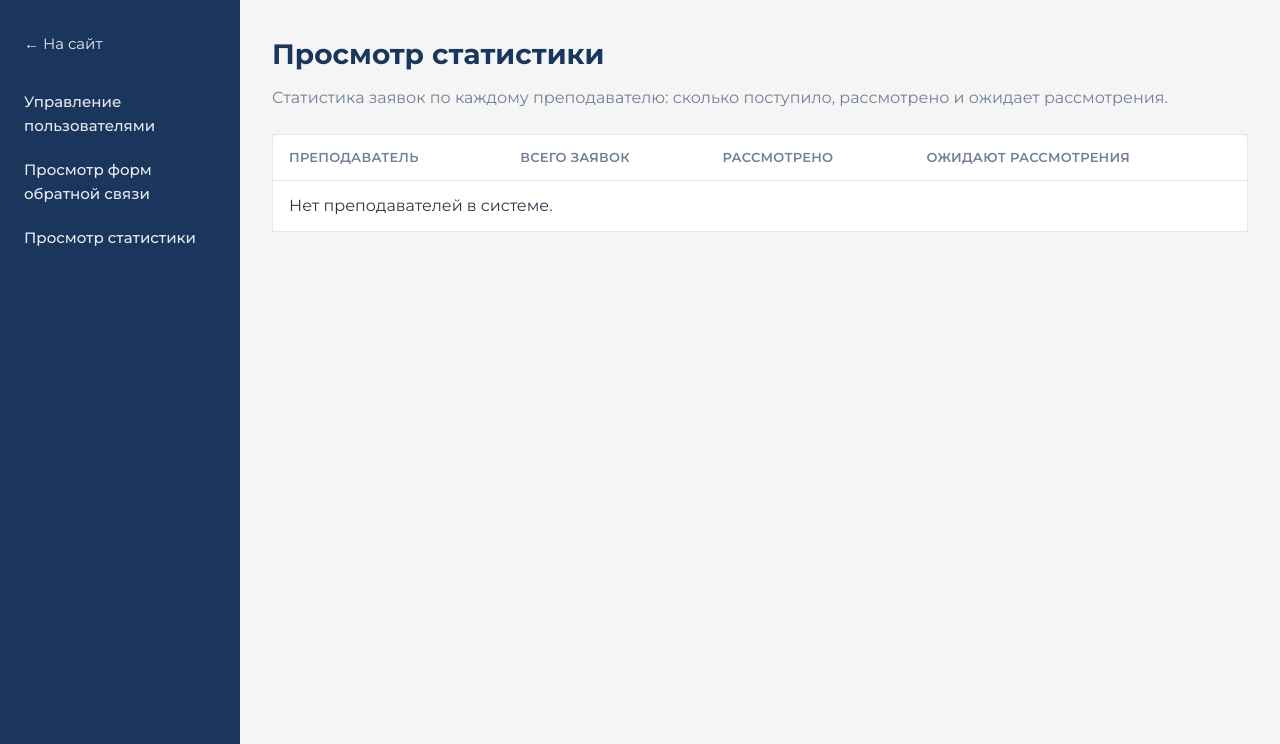
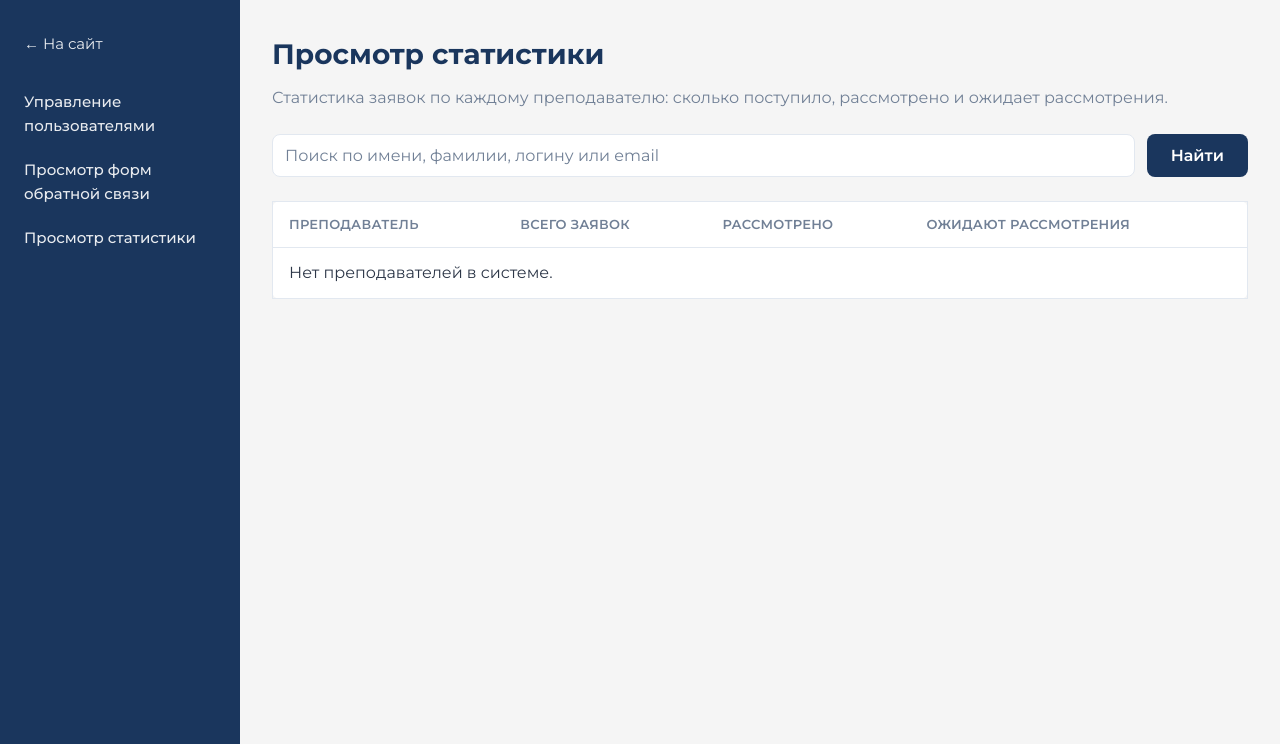
Before and after one commit to feedbacksys1/fbsys, a Django app: page /admin-panel/statistics/ in a window 1280 px wide. Shown: the top 744 px of the page. Run offline with Django 5.2, Linux system fonts and the light colour scheme; the visitor is signed in with stand-in values (Sample User, id 1); data comes from the database, SQL or seed files in the repository.

Commit message:
Added search in admins statistics page

```diff
--- a/app/views.py
+++ b/app/views.py
@@ -287,6 +287,14 @@
     Просмотр статистики по заявкам по каждому преподавателю (только для staff).
     """
     teachers = User.objects.filter(profile__role=Role.TEACHER).order_by('last_name', 'first_name')
+    search_q = request.GET.get('q', '').strip()
+    if search_q:
+        teachers = teachers.filter(
+            Q(username__icontains=search_q)
+            | Q(first_name__icontains=search_q)
+            | Q(last_name__icontains=search_q)
+            | Q(email__icontains=search_q),
+        )
     stats = []
     for t in teachers:
         total = StudentRequest.objects.filter(recipient=t).count()
@@ -301,7 +309,7 @@
             'reviewed': reviewed,
             'awaiting': awaiting,
         })
-    return render(request, 'admin_statistics.html', {'stats': stats})
+    return render(request, 'admin_statistics.html', {'stats': stats, 'search_q': search_q})
 
 
 @login_required
--- a/templates/admin_statistics.html
+++ b/templates/admin_statistics.html
@@ -6,6 +6,10 @@
 <div class="admin-content admin-content_full">
     <h1 class="admin-page-title">Просмотр статистики</h1>
     <p class="admin-page-lead">Статистика заявок по каждому преподавателю: сколько поступило, рассмотрено и ожидает рассмотрения.</p>
+    <form method="get" action="{% url 'admin_statistics' %}" class="admin-search-form admin-search-form_full">
+        <input type="search" name="q" value="{{ search_q }}" class="form-input admin-search-input" placeholder="Поиск по имени, фамилии, логину или email" aria-label="Поиск по преподавателю">
+        <button type="submit" class="btn btn-primary">Найти</button>
+    </form>
     <div class="admin-table-wrap">
         <table class="admin-table">
             <thead>
```
